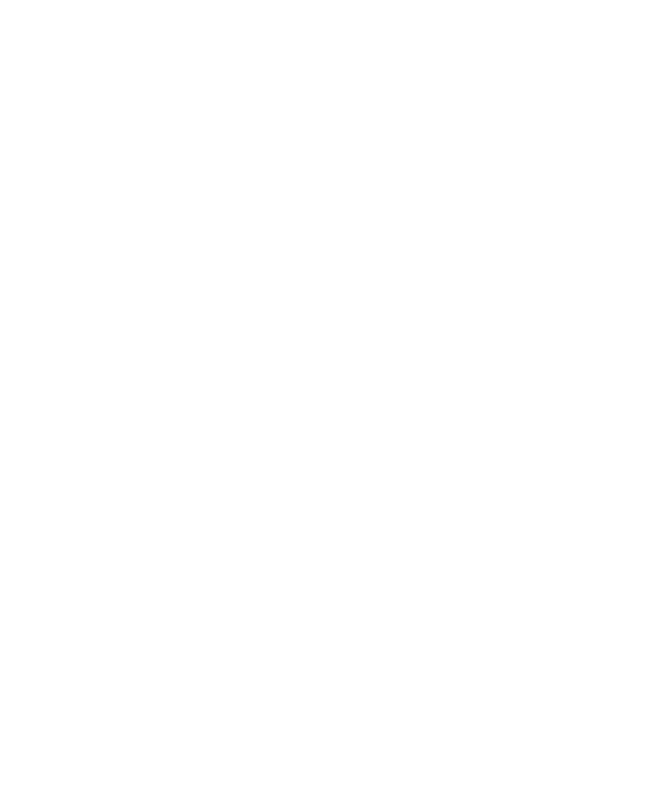
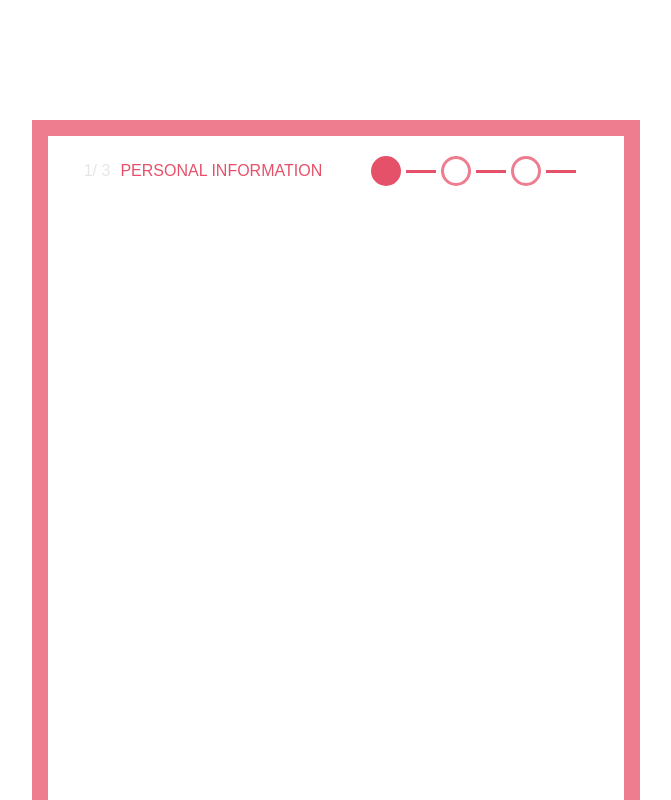
Before and after one commit to rkotchamp/rkot-agency, a React (Vite) app: page / in a window 1280 px wide. Shown: the part 3200-4000 px from the top of the page, without its empty margins (0-671 px from the left). Before the commit the page ends 3352 px from the top, so only its background shows below. Built offline with nearby package versions, Linux system fonts and the light colour scheme.

Commit message:
created the user contacrt form and stytled it

```diff
--- a/src/Components/Testimonials&Contacts/Contact/Contact.css
+++ b/src/Components/Testimonials&Contacts/Contact/Contact.css
@@ -0,0 +1,65 @@
+.contact_container {
+  width: 50%;
+  height: 883px;
+  border: 16px solid var(--light-focus-color);
+}
+
+.contact_container .indicator_container {
+  width: 100%;
+  height: 70px;
+  display: flex;
+  justify-content: space-evenly;
+  align-items: center;
+}
+.hideTab {
+  display: none;
+}
+
+.indicator_container .detailsNameAndNumber {
+  display: flex;
+  gap: 10px;
+  align-items: center;
+}
+
+.detailsNameAndNumber .item {
+  font-family: var(--secondary-font-family);
+  text-transform: uppercase;
+  color: var(--focus-color);
+}
+.detailsNameAndNumber .count {
+  font-family: var(--secondary-font-family);
+  text-transform: uppercase;
+  color: var(--dark-primary-color);
+  text-transform: uppercase;
+}
+
+.indicator_container .indicator {
+  width: 40%;
+  display: flex;
+  gap: 5px;
+  justify-content: center;
+  align-items: center;
+}
+
+.indicator .circle {
+  width: 30px;
+  height: 30px;
+  border-radius: 50%;
+  border: none;
+  background-color: var(--focus-color);
+}
+
+.indicator .noCircle {
+  width: 30px;
+  height: 30px;
+  border-radius: 50%;
+  border: none;
+  border: 3px solid var(--light-focus-color);
+  background-color: transparent;
+}
+.indicator .straight_line {
+  width: 30px;
+  height: 3px;
+  border: none;
+  background-color: var(--focus-color);
+}
--- a/src/Components/Testimonials&Contacts/Contact/Contact.jsx
+++ b/src/Components/Testimonials&Contacts/Contact/Contact.jsx
@@ -1,7 +1,45 @@
+import { useState } from "react";
 import "./Contact.css";
 
+const contactDetails = [
+  "Personal Information",
+  "Service requested",
+  "Project details",
+];
 function Contact() {
-  return <div className="contact_container"></div>;
+  const [activeTab, setActiveTab] = useState(0);
+  return (
+    <div className="contact_container">
+      <div className="indicator_container">
+        {contactDetails.map((item, i) => {
+          return (
+            <div
+              className={activeTab === i ? "detailsNameAndNumber" : "hideTab"}
+              key={i}
+            >
+              <p className="count">
+                {i + 1}/ {contactDetails.length}
+              </p>
+              <p className="item">{item}</p>
+            </div>
+          );
+        })}
+        <div className="indicator">
+          {contactDetails.map((_, index) => {
+            return (
+              <>
+                <button
+                  className={activeTab === index ? "circle" : "noCircle"}
+                  key={index}
+                ></button>
+                <button className="straight_line"></button>
+              </>
+            );
+          })}
+        </div>
+      </div>
+    </div>
+  );
 }
 
 export default Contact;
--- a/src/index.css
+++ b/src/index.css
@@ -8,10 +8,12 @@
 
   /* Colors */
   --primary-color: #fffdf1;
+  --dark-primary-color: #e6e5e5;
   --second-primary-color: #fff9d7;
   --p-accent-color: #37379e;
   --second-p-accent-color: #7766f8;
   --focus-color: #e55169;
+  --light-focus-color: #ed7d8f;
   --body-color: #313638;
 
   /* font sizes */
```
